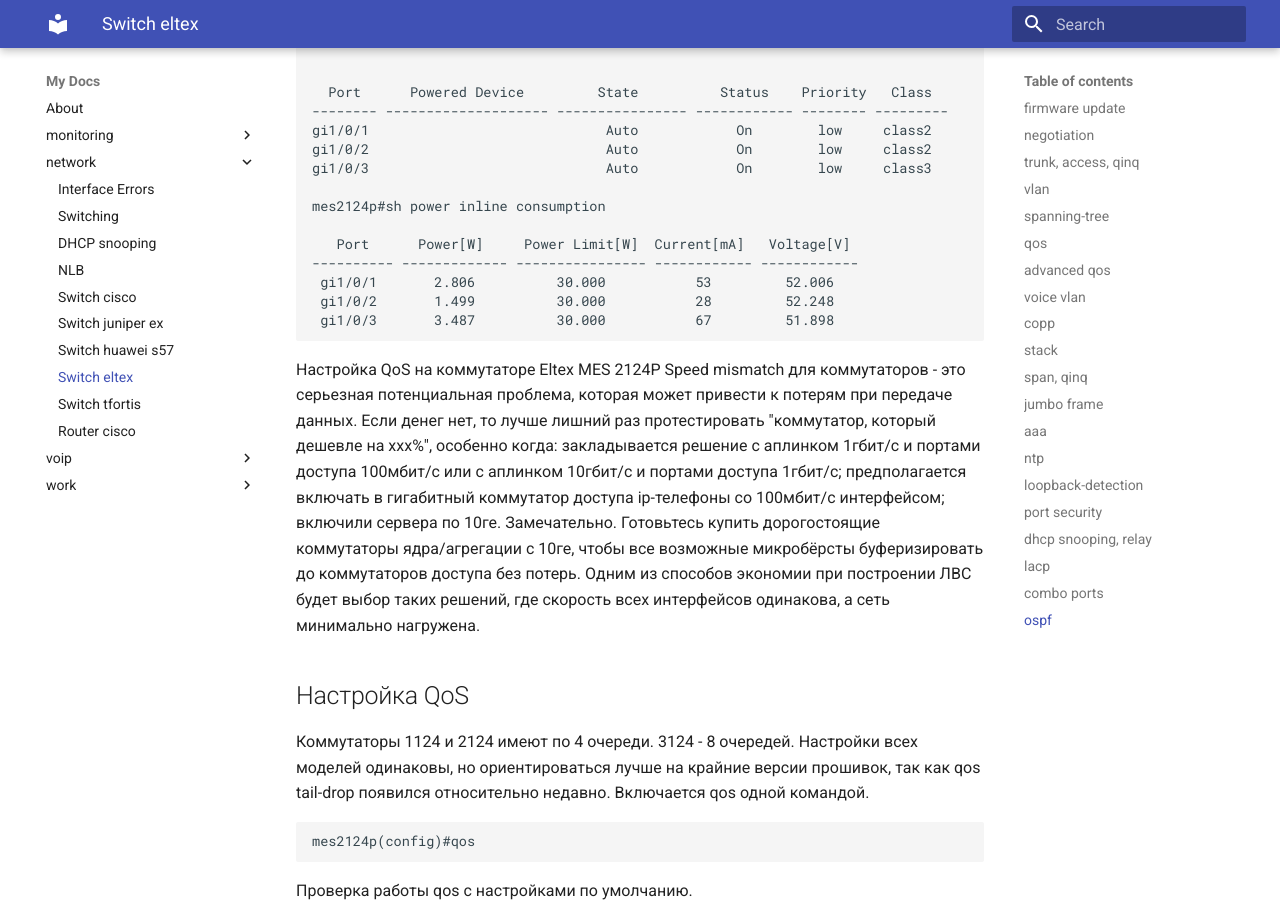
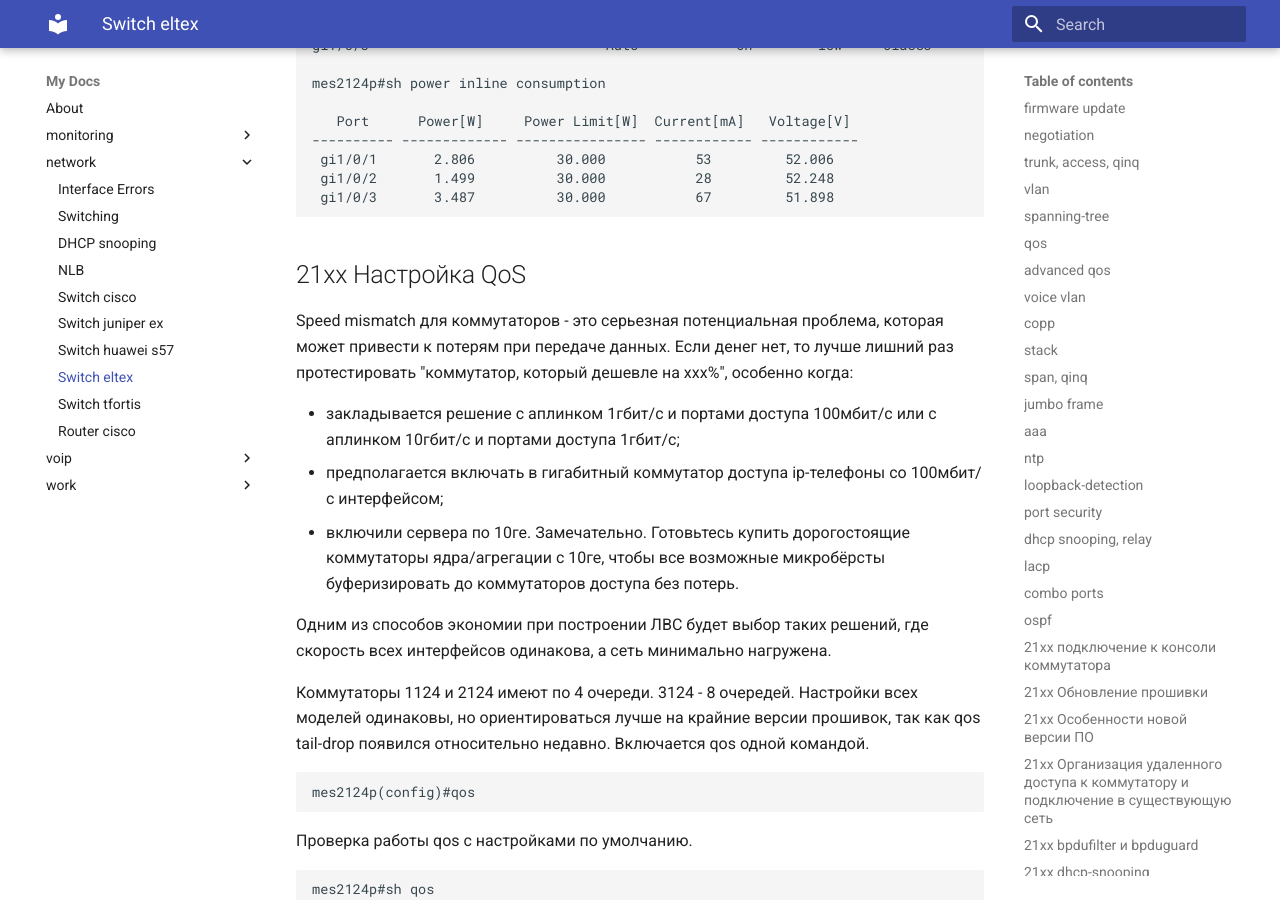
Before and after one commit to v98765/v98765.github.io, an MkDocs documentation site: the page built from docs/network/eltex.md, in a window 1280 px wide and 900 px high, scrolled down 25490 px. Built offline with MkDocs 1.6.1 and Material for MkDocs 9.7.7, drawn with Linux system fonts in a browser that asks for light colours; some of the changed text lies outside the part shown.

Commit message:
eltex: fix headers, cisco: new info

````diff
--- a/docs/network/eltex.md
+++ b/docs/network/eltex.md
@@ -670,11 +670,7 @@ exit
 ```
 
 
-# Настройка eltex 2124
-
-в 2016 писал, практически без изменений оставляю как есть.
-
-## Подключение к консоли коммутатора
+## 21xx подключение к консоли коммутатора
 
 Консольный порт расположен с фронтальной стороны коммутатора. Для подключения необходим обычный консольный кабель и USB2COM переходник,
 если на ноутбуке или ПК отсутствует COM-порт. В настройках терминальной программы, например, PuTTY,
@@ -689,7 +685,7 @@ console(config)#hostname mes2124p
 mes2124p(config)#
 ```
 
-## Обновление прошивки Eltex MES
+## 21xx Обновление прошивки
 
 На сайте eltex.nsk.ru на странице коммутатора есть ссылка на архив с крайней версией прошивки, которую рекомендуется установить.
 Для начала необходимо установить на ноутбуке tftp-сервер, например, tftpd32.
@@ -736,9 +732,9 @@ Image  Filename   Version               Date                    Status
 Сохранить конфигурацию командой write и перезагрузить командой reload.
 !! Тоже самое в моделях 23хх и версиях 4.х новая прошивка будет загружена только после релоада. отключения питания недостаточно
 
-## Особенности новой версии ПО
+## 21xx Особенности новой версии ПО
 
-зачем я это копирую?
+зачем я это копирую в 2020?
 
 Начиная с версии 1.1.40 для MES2124P реализовано автоматическое отключение/включение вентиляторов в зависимости от температуры встроенного датчика. Реализованы следующие пороги температуры:
 <=50: вентиляторы выключены;
@@ -746,7 +742,7 @@ Image  Filename   Version               Date                    Status
 >=55: включены оба вентилятора.
 Для MES2124P revB и revC автоматическая регулировка скорости вращения вентиляторов в зависимости от температуры.
 
-## Организация удаленного доступа к коммутатору и подключение в существующую сеть
+## 21xx Организация удаленного доступа к коммутатору и подключение в существующую сеть
 
 Предполагается, что все коммутаторы в существующей сети уже настроены, в сети настроен MSTP, порты, которыми соединены коммутаторы ЛВС настроены для работы в режиме trunk.
 Выполняется начальная конфигурация MSTP, где количество инстансов и название региона идентичны настройкам коммутатора, к которому будет подключаться eltex mes.
@@ -880,7 +876,7 @@ mes2124p#exit
 Если все сделано корректно, то появится приглашение `User Name:` и у вас получится авторизоваться в качестве локального администратора.
 После этого можно еще раз сохранить конфигурацию.
 
-## bpdufilter и bpduguard
+## 21xx bpdufilter и bpduguard
 
 Конструкция ниже заблокировала порт, так как bpduguard отрабатывает раньше, чем фильтр.
 Да и сам фильтр фильтрует только входящие bpdu.
@@ -892,7 +888,7 @@ interface gigabitethernet 1/0/23
  spanning-tree bpduguard enable
 ```
 
-## dhcp-snooping
+## 21xx dhcp-snooping
 
 Перечисляются vlan'ы, где есть dhcp-клиенты, включается хранение базы на флешке. На tftp сохранить нельзя.
 ```text
@@ -930,7 +926,7 @@ syslog2.sys             r-       131072      --      31-May-2016 17:34:10
 Total size of flash: 16252928 bytes
 Free size of flash: 1376496 bytes
 ```
-## voice vlan
+## 21xx voice vlan
 Сейчас техническая документация на коммутатор с поддержкой PoE Eltex MES2124P описывает два способа подключения ip-телефонов,
 настройки voice vlan и в обоих случаях на коммутаторе необходимо указывать часть mac-адреса - oui. Цитата из документации:
 
@@ -1107,14 +1103,16 @@ mes2124p#sh power inline consumption
  gi1/0/2       1.499          30.000           28         52.248
  gi1/0/3       3.487          30.000           67         51.898
 ```
-Настройка QoS на коммутаторе Eltex MES 2124P
-Speed mismatch для коммутаторов - это серьезная потенциальная проблема, которая может привести к потерям при передаче данных. Если денег нет, то лучше лишний раз протестировать "коммутатор, который дешевле на xxx%", особенно когда:
-закладывается решение с аплинком 1гбит/с и портами доступа 100мбит/с или с аплинком 10гбит/с и портами доступа 1гбит/с;
-предполагается включать в гигабитный коммутатор доступа ip-телефоны со 100мбит/с интерфейсом;
-включили сервера по 10ге. Замечательно. Готовьтесь купить дорогостоящие коммутаторы ядра/агрегации с 10ге, чтобы все возможные микробёрсты буферизировать до коммутаторов доступа без потерь.
+
+## 21xx Настройка QoS
+Speed mismatch для коммутаторов - это серьезная потенциальная проблема, которая может привести к потерям при передаче данных.
+Если денег нет, то лучше лишний раз протестировать "коммутатор, который дешевле на xxx%", особенно когда:
+
+* закладывается решение с аплинком 1гбит/с и портами доступа 100мбит/с или с аплинком 10гбит/с и портами доступа 1гбит/с;
+* предполагается включать в гигабитный коммутатор доступа ip-телефоны со 100мбит/с интерфейсом;
+* включили сервера по 10ге. Замечательно. Готовьтесь купить дорогостоящие коммутаторы ядра/агрегации с 10ге, чтобы все возможные микробёрсты буферизировать до коммутаторов доступа без потерь.
+
 Одним из способов экономии при построении ЛВС будет выбор таких решений, где скорость всех интерфейсов одинакова, а сеть минимально нагружена.
-
-## Настройка QoS
 
 Коммутаторы 1124 и 2124 имеют по 4 очереди. 3124 - 8 очередей. Настройки всех моделей одинаковы, но ориентироваться лучше на крайние версии прошивок, так как qos tail-drop появился относительно недавно.
 Включается qos одной командой.
````
Also changed, not shown: docs/network/cisco_r.md (+18 -0 lines).
